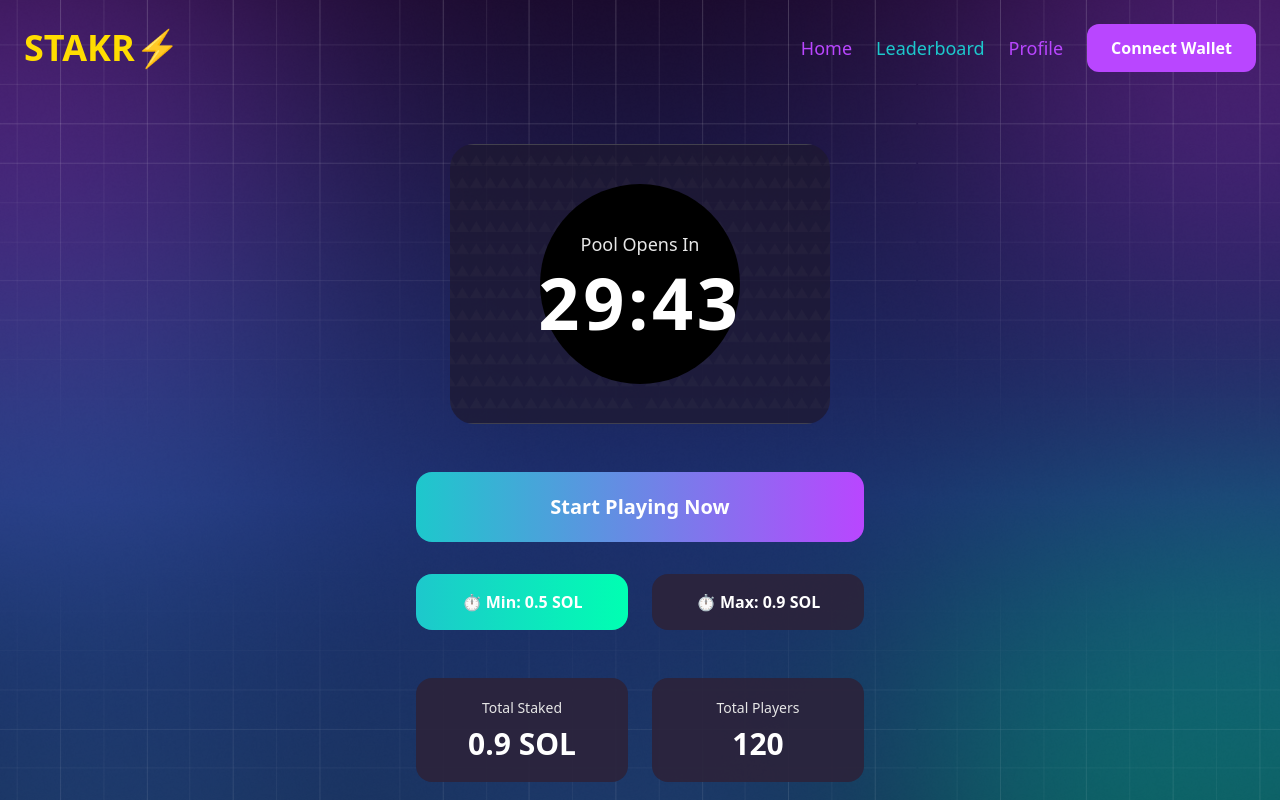
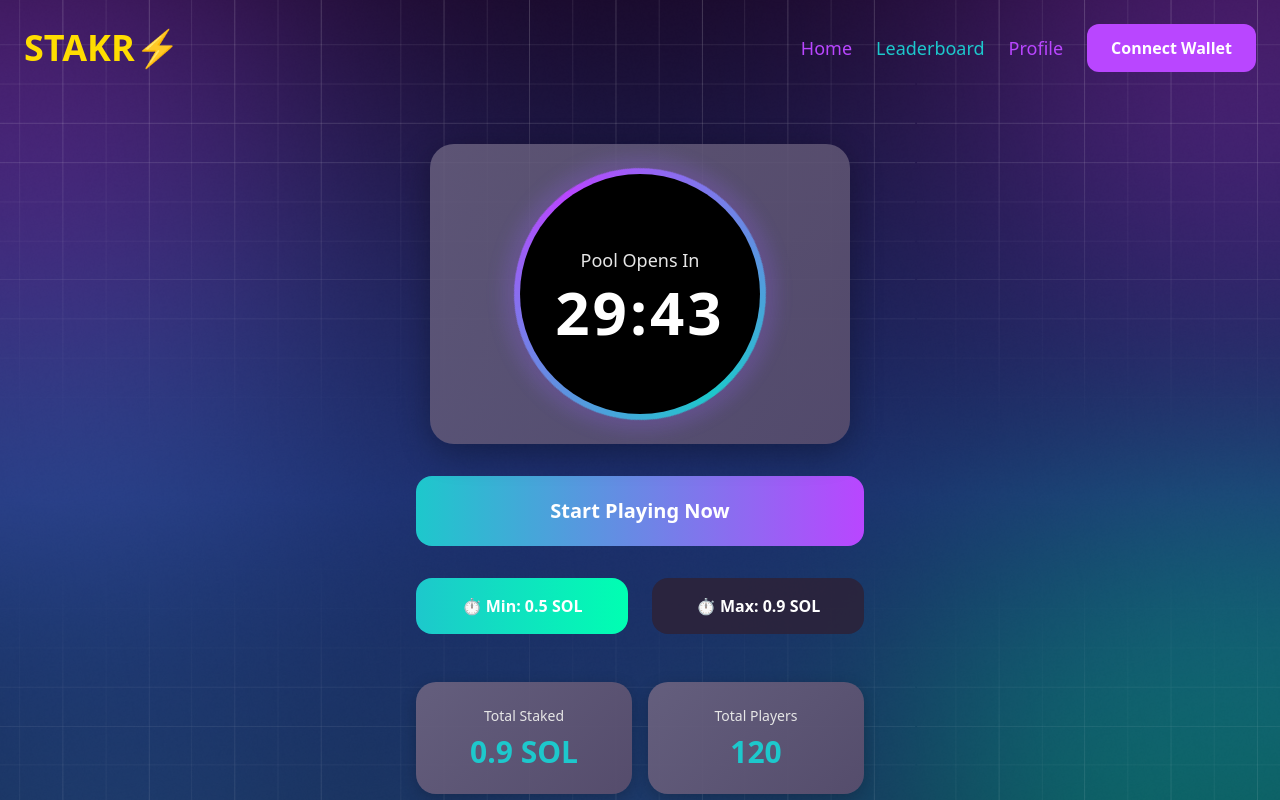
Before and after one commit to tusharkc/pixel-perfect-leaderboard, a React (Vite) app: page / in a window 1280 px wide. Shown: the top 800 px of the page. Built offline with nearby package versions, Linux system fonts and the light colour scheme; the HTML template or start-up script is replaced by a standard one.

Commit message:
Refactor: Improve home screen UI

```diff
--- a/src/index.css
+++ b/src/index.css
@@ -33,45 +33,58 @@
     background: linear-gradient(180deg, #1E192F 0%, #1F152D 100%);
   }
 
-  /* New Timer Design */
-  .timer-container {
-    width: 380px;
-    height: 280px;
-    position: relative;
-    display: flex;
-    align-items: center;
-    justify-content: center;
-  }
-
-  .timer-background {
-    width: 380px;
-    height: 280px;
-    background-image: url('/timer-bg.png');
-    background-size: cover;
-    background-position: center;
+  /* Timer Card Design */
+  .timer-card {
+    width: 420px;
+    height: 300px;
+    background: linear-gradient(135deg, rgba(108, 99, 128, 0.8) 0%, rgba(88, 77, 108, 0.9) 100%);
     border-radius: 24px;
     display: flex;
     align-items: center;
     justify-content: center;
     position: relative;
+    box-shadow: 0 8px 32px rgba(0, 0, 0, 0.3);
   }
 
-  .timer-background::before {
+  .timer-circle-container {
+    position: relative;
+    width: 240px;
+    height: 240px;
+  }
+
+  .timer-circle-container::before {
     content: '';
     position: absolute;
-    top: -3px;
-    left: -3px;
-    right: -3px;
-    bottom: -3px;
-    border-radius: 27px;
-    background: linear-gradient(135deg, #1DC8CC 0%, #B946FF 100%);
-    z-index: -1;
-    animation: timer-glow 3s ease-in-out infinite alternate;
+    top: -6px;
+    left: -6px;
+    right: -6px;
+    bottom: -6px;
+    background: conic-gradient(from 0deg, #1DC8CC 0%, #B946FF 50%, #1DC8CC 100%);
+    border-radius: 50%;
+    z-index: 1;
+    animation: rotate-glow 4s linear infinite;
   }
 
-  .timer-inner {
-    width: 200px;
-    height: 200px;
+  .timer-circle-container::after {
+    content: '';
+    position: absolute;
+    top: -12px;
+    left: -12px;
+    right: -12px;
+    bottom: -12px;
+    background: radial-gradient(circle,
+      rgba(29, 200, 204, 0.4) 0%,
+      rgba(185, 70, 255, 0.3) 50%,
+      rgba(29, 200, 204, 0.2) 100%);
+    border-radius: 50%;
+    z-index: 0;
+    filter: blur(8px);
+    animation: pulse-glow 2s ease-in-out infinite alternate;
+  }
+
+  .timer-circle {
+    width: 240px;
+    height: 240px;
     background: #000000;
     border-radius: 50%;
     display: flex;
@@ -79,36 +92,22 @@
     align-items: center;
     justify-content: center;
     position: relative;
+    z-index: 2;
   }
 
-  .timer-inner::before {
-    content: '';
-    position: absolute;
-    top: -4px;
-    left: -4px;
-    right: -4px;
-    bottom: -4px;
-    border-radius: 50%;
-    background: linear-gradient(135deg, #1DC8CC 0%, #B946FF 100%);
-    z-index: -1;
-    animation: inner-glow 2s ease-in-out infinite alternate;
+  @keyframes rotate-glow {
+    0% { transform: rotate(0deg); }
+    100% { transform: rotate(360deg); }
   }
 
-  @keyframes timer-glow {
+  @keyframes pulse-glow {
     0% {
-      box-shadow: 0 0 30px rgba(29, 200, 204, 0.4), 0 0 60px rgba(185, 70, 255, 0.3);
+      transform: scale(1);
+      opacity: 0.6;
     }
     100% {
-      box-shadow: 0 0 50px rgba(29, 200, 204, 0.7), 0 0 100px rgba(185, 70, 255, 0.5);
-    }
-  }
-
-  @keyframes inner-glow {
-    0% {
-      box-shadow: 0 0 20px rgba(29, 200, 204, 0.3), 0 0 40px rgba(185, 70, 255, 0.2);
-    }
-    100% {
-      box-shadow: 0 0 40px rgba(29, 200, 204, 0.6), 0 0 80px rgba(185, 70, 255, 0.4);
+      transform: scale(1.05);
+      opacity: 0.8;
     }
   }
 
@@ -179,6 +178,14 @@
     padding: 20px;
     border-radius: 16px;
     text-align: center;
+  }
+
+  .stat-card-new {
+    background: linear-gradient(135deg, rgba(108, 99, 128, 0.9) 0%, rgba(88, 77, 108, 0.95) 100%);
+    padding: 24px 20px;
+    border-radius: 20px;
+    text-align: center;
+    box-shadow: 0 4px 16px rgba(0, 0, 0, 0.2);
   }
 
   /* Participant Card */
--- a/src/pages/Index.tsx
+++ b/src/pages/Index.tsx
@@ -40,12 +40,12 @@ const Index = () => {
       {/* Central Content */}
       <div className="flex-1 flex flex-col items-center justify-center px-6 py-12">
         {/* Countdown Timer */}
-        <div className="relative mb-12">
-          <div className="timer-container">
-            <div className="timer-background">
-              <div className="timer-inner">
+        <div className="relative mb-8">
+          <div className="timer-card">
+            <div className="timer-circle-container">
+              <div className="timer-circle">
                 <div className="text-gray-light text-lg mb-2 text-center font-medium">Pool Opens In</div>
-                <div className="text-white text-7xl font-bold text-center tracking-wider">
+                <div className="text-white text-6xl font-bold text-center tracking-wider">
                   {timeLeft.minutes.toString().padStart(2, '0')}:{timeLeft.seconds.toString().padStart(2, '0')}
                 </div>
               </div>
@@ -69,14 +69,14 @@ const Index = () => {
         </div>
 
         {/* Stats Cards */}
-        <div className="flex gap-6 mb-12 w-full max-w-md">
-          <div className="stat-card flex-1">
+        <div className="flex gap-4 mb-8 w-full max-w-md">
+          <div className="stat-card-new flex-1">
             <div className="text-gray-light text-sm mb-2 font-medium">Total Staked</div>
-            <div className="text-white text-3xl font-bold">0.9 SOL</div>
+            <div className="text-blue-cyan text-3xl font-bold">0.9 SOL</div>
           </div>
-          <div className="stat-card flex-1">
+          <div className="stat-card-new flex-1">
             <div className="text-gray-light text-sm mb-2 font-medium">Total Players</div>
-            <div className="text-white text-3xl font-bold">120</div>
+            <div className="text-blue-cyan text-3xl font-bold">120</div>
           </div>
         </div>
 
```
